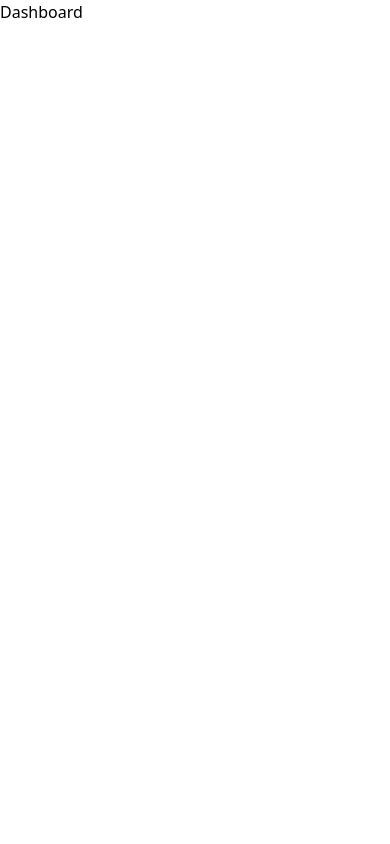
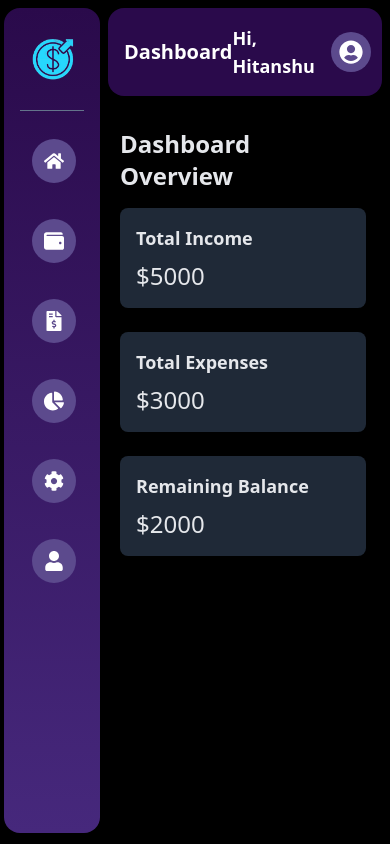
Before and after one commit to Hitanshu-Variya/Advance-Expense-Tracker, a React (Vite) app in the folder frontend/: page /dashboard in a window 390 px wide. Built offline with nearby package versions, Linux system fonts and the light colour scheme.

Commit message:
Created the responsive Header and Sidebar for dashboard

```diff
--- /dev/null
+++ b/frontend/Components/Dashboard/Dashboard.Header.tsx
@@ -0,0 +1,20 @@
+import { FaUserCircle } from 'react-icons/fa';
+import { HeaderProps } from '../../Interfaces/Interfaces.ts';
+
+const Header: React.FC<HeaderProps> = ({ name, page }) => {
+  return (
+    <div className='py-2 pl-3 pr-2 ml-24 md:ml-52 lg:ml-56 xl:ml-64'>
+      <div className="flex justify-between items-center bg-[#2A0A4B] text-white p-4 rounded-2xl shadow-lg">
+        <h1 className="text-xl md:text-2xl font-bold">{page}</h1>
+        <div className="flex items-center space-x-2">
+          <span className="text-lg font-semibold pr-2">Hi, {name}</span>
+          <button className="bg-[#5C4A8D] rounded-full p-2 transition-all duration-200 hover:bg-[#4E2B91]">
+            <FaUserCircle size={24} />
+          </button>
+        </div>
+      </div>
+    </div>
+  );
+};
+
+export default Header;
--- /dev/null
+++ b/frontend/Components/Dashboard/Dashboard.sideBar.tsx
@@ -0,0 +1,61 @@
+import { useState } from 'react';
+import { useNavigate } from 'react-router-dom';
+import { FaHome, FaWallet, FaChartPie, FaFileInvoiceDollar, FaCog, FaUser } from 'react-icons/fa';
+
+const Sidebar = () => {
+  const navigate = useNavigate();
+  const [tooltip, setTooltip] = useState('');
+
+  const handleMouseEnter = (text:string) => {
+    setTooltip(text);
+  };
+
+  const handleMouseLeave = () => {
+    setTooltip('');
+  };
+
+  return (
+    <aside className="w-24 md:w-52 lg:w-56 xl:w-64 bg-gradient-to-b from-[#2A0A4B] to-[#46287c] text-gray-300 shadow-lg fixed top-2 left-1 h-[97.8vh] z-50 rounded-2xl">
+      <div className="p-6 px-4">
+        <div className='flex flex-col justify-center items-center mb-6'>
+          <img className='w-14 xl:w-16 md:mr-2' src="../Utilities/Images/Logo.png" alt="ExpenFlow logo"/>
+          <h1 className="hidden md:block md:text-xl xl:text-2xl text-center font-bold text-white">Expense Flow</h1>
+        </div>
+        <hr className='mb-4 bg-slate-500 h-[1px] lg:h-[2px] border-none' />
+        <nav>
+          <ul className="space-y-3">
+            {[
+              { name: "Home", icon: <FaHome />, path: "/dashboard" },
+              { name: "Expenses", icon: <FaWallet />, path: "/expenses" },
+              { name: "Budget", icon: <FaFileInvoiceDollar />, path: "/budget" },
+              { name: "Report", icon: <FaChartPie />, path: "/report" },
+              { name: "Settings", icon: <FaCog />, path: "/settings" },
+              { name: "Profile", icon: <FaUser />, path: "/profile" },
+            ].map((item) => (
+              <li key={item.name}>
+                <button
+                  onClick={() => navigate(item.path)}
+                  onMouseEnter={() => handleMouseEnter(item.name)}
+                  onMouseLeave={handleMouseLeave}
+                  className="relative w-full flex items-center text-left p-3 rounded-lg transition-all duration-200 hover:bg-[#2a2a65] hover:shadow-[0px_0px_8px_#c78de0]"
+                >
+                  <span className="bg-[#5C4A8D] text-white rounded-full p-3 mr-4 text-xl">
+                    {item.icon}
+                  </span>
+                  <span className="text-lg hidden md:block">{item.name}</span>
+                  {tooltip === item.name && (
+                    <div className="block md:hidden absolute left-[70px] top-1/2 transform -translate-y-1/2 bg-slate-700 text-white text-sm rounded-md py-1 px-2 shadow-lg">
+                      {item.name}
+                    </div>
+                  )}
+                </button>
+              </li>
+            ))}
+          </ul>
+        </nav>
+      </div>
+    </aside>
+  );
+};
+
+export default Sidebar;
--- a/frontend/Interfaces/Interfaces.ts
+++ b/frontend/Interfaces/Interfaces.ts
@@ -7,3 +7,8 @@ export type FeatureCardProps = {
     cardTitle: string;
     cardDescription: string;
 }
+
+export type HeaderProps = {
+    name: string;
+    page: string;
+}
--- a/frontend/Pages/Dashboard.tsx
+++ b/frontend/Pages/Dashboard.tsx
@@ -1,8 +1,31 @@
+import Sidebar from '../Components/Dashboard/Dashboard.sideBar.tsx';
+import Header from '../Components/Dashboard/Dashboard.Header.tsx';
 
 const Dashboard = () => {
   return (
-    <div>Dashboard</div>
-  )
-}
+    <div className="min-h-screen bg-black text-gray-200">
+      <Header name="Hitanshu" page="Dashboard"/>
+      <Sidebar />
 
-export default Dashboard
+      <main className="flex-1 p-6 ml-24 md:ml-52 lg:ml-56 xl:ml-64">
+        <h2 className="text-2xl font-bold mb-4">Dashboard Overview</h2>
+        <div className="grid grid-cols-1 md:grid-cols-2 lg:grid-cols-3 gap-6">
+          <div className="bg-gray-800 p-4 rounded-lg shadow-xl">
+            <h3 className="text-lg font-bold">Total Income</h3>
+            <p className="mt-2 text-2xl">$5000</p>
+          </div>
+          <div className="bg-gray-800 p-4 rounded-lg shadow-xl">
+            <h3 className="text-lg font-bold">Total Expenses</h3>
+            <p className="mt-2 text-2xl">$3000</p>
+          </div>
+          <div className="bg-gray-800 p-4 rounded-lg shadow-xl">
+            <h3 className="text-lg font-bold">Remaining Balance</h3>
+            <p className="mt-2 text-2xl">$2000</p>
+          </div>
+        </div>
+      </main>
+    </div>
+  );
+};
+
+export default Dashboard;
```
